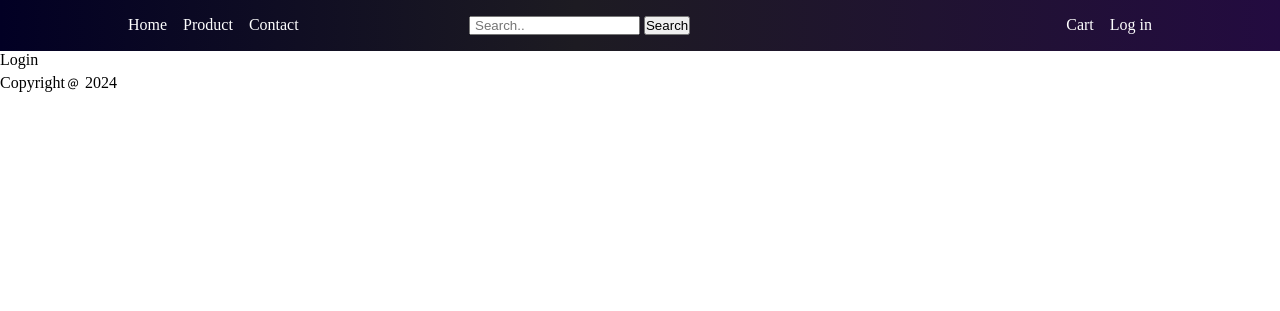
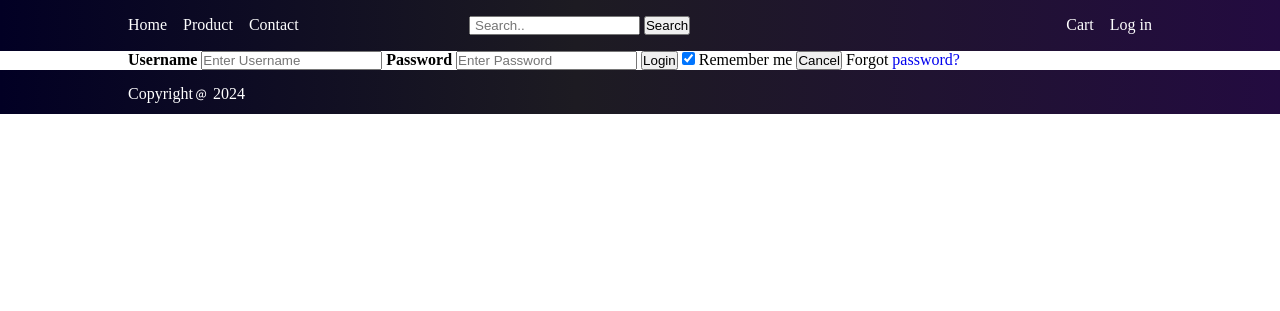
Before and after one commit to phatnguyen9722/e-store, a Django app: template store/templates/pages/login.html in a window 1280 px wide. Shown: the top 311 px of the page. Run offline with Django 3.2, Linux system fonts and the light colour scheme; the template is opened without the code that fills it, so the values that code supplies are empty.

Commit message:
[MODIFY] minor change

```diff
--- a/store/static/css/reusable.css
+++ b/store/static/css/reusable.css
@@ -3,7 +3,7 @@
 :root {
     --text-color: #ffffff;
     --text-hover-color: #FFC470;
-    --header-background: linear-gradient(90deg, rgba(2,0,36,1) 0%, rgba(29,27,34,1) 45%, rgba(35,11,64,1) 100%);
+    --header-footer-background: linear-gradient(90deg, rgba(2,0,36,1) 0%, rgba(29,27,34,1) 45%, rgba(35,11,64,1) 100%);
 }
 /* #endregion Variables */
 
--- a/store/static/css/style.css
+++ b/store/static/css/style.css
@@ -11,7 +11,7 @@
 header {
     width: 100%;
     height: auto;
-    background: var(--header-background);
+    background: var(--header-footer-background);
 }
 
 /* =================== NAVBAR  =================== */
@@ -45,3 +45,17 @@ nav {
     flex-basis: 25%;
 }
 /* #endregion Content */
+
+
+/* =================== FOOTER  =================== */
+/* #region Footer */
+footer {
+    width: 100%;
+    background: var(--header-footer-background);
+    color: var(--text-color);
+}
+
+.footer {
+    padding: 10px 0 10px 0;
+}
+/* #endregion Footer */
--- a/store/templates/base.html
+++ b/store/templates/base.html
@@ -67,19 +67,22 @@
     <!-- =================== CONTENT  =================== -->
     <!-- #region Content -->
     <!-- ============== CONTENT ==============  -->
-    {% block banner-slider %} {% endblock banner-slider %}
+    <div class="container">
+        {% block banner-slider %} {% endblock banner-slider %}
+    </div>
 
-    {% block main-content %} {% endblock main-content %}
-
-    {% block cart-content %} {% endblock cart-content %}
-
-    {% block login-content %} {% endblock login-content%}
+    <div class="main-content-block container">
+        {% block main-content %} {% endblock main-content %}
+    </div>
     <!-- #endregion Content -->
 
     <!-- =================== FOOTER  =================== -->
     <!-- #region Footer -->
     <footer id="footer">
-        Copyright﹫ 2024
+        <div class="footer container">
+            Copyright﹫ 2024
+        </div>
+
     </footer>
     <!-- #endregion Footer -->
 </body>
--- a/store/templates/pages/login.html
+++ b/store/templates/pages/login.html
@@ -3,8 +3,22 @@
 
 <!-- #region main-content -->
 {% block main-content %}
-<div class="main-content-block">
-    Login
-</div>
+
+<form class="login-form" method="post">
+    <label for="uname"><b>Username</b></label>
+    <input type="text" placeholder="Enter Username" name="uname" required>
+
+    <label for="psw"><b>Password</b></label>
+    <input type="password" placeholder="Enter Password" name="psw" required>
+
+    <button type="submit">Login</button>
+    <label>
+        <input type="checkbox" checked="checked" name="remember"> Remember me
+    </label>
+
+    <button type="button" class="cancelbtn">Cancel</button>
+    <span class="psw">Forgot <a href="#">password?</a></span>
+</form>
+
 {% endblock main-content %}
 <!-- #endregion main-content -->
```
Also changed, not shown: doc/details/css.md (+1 -1 lines), store/templates/pages/home.html (+7 -3 lines).
